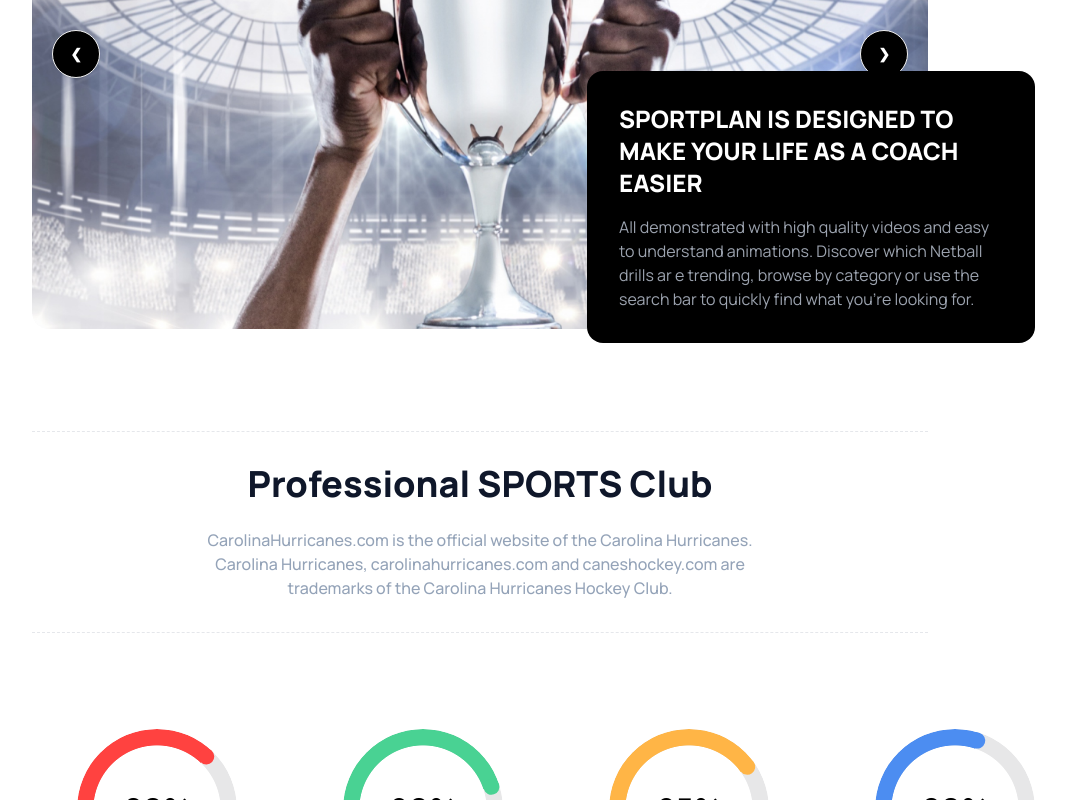
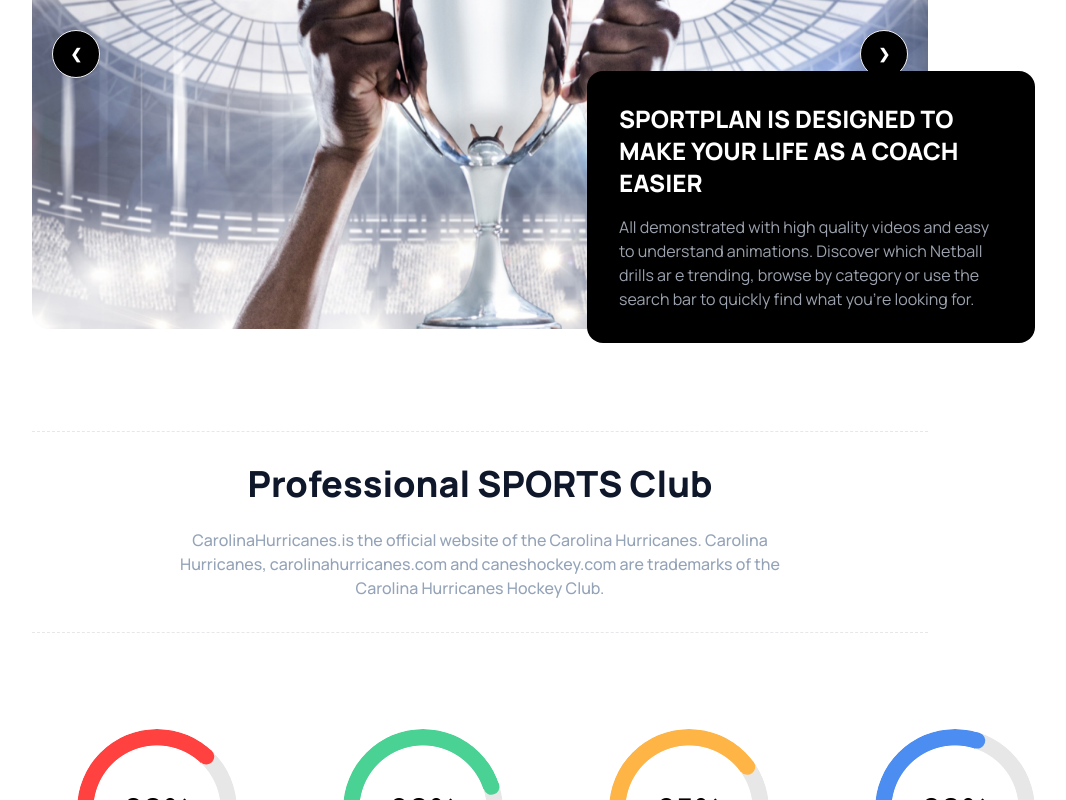
Before and after one commit to alihosain500/Sports-Engine, a plain HTML site: page index.html in a window 1280 px wide. Shown: the part 365-1165 px from the top of the page, without its empty margins (160-1226 px from the left). Drawn offline with nearby package versions, Linux system fonts and the light colour scheme.

Commit message:
index.html

```diff
--- a/index.html
+++ b/index.html
@@ -181,7 +181,7 @@
         <p
           class="text-center m-auto font-medium lg:text-base text-sm lg:text-slate-400 w-[292px] lg:w-[600px] mt-4 mb-6 lg:mt-6 lg:mb-8"
         >
-        CarolinaHurricanes.com is the official website of the Carolina Hurricanes. Carolina Hurricanes, carolinahurricanes.com and caneshockey.com are trademarks of the Carolina Hurricanes Hockey Club.
+        CarolinaHurricanes.is the official website of the Carolina Hurricanes. Carolina Hurricanes, carolinahurricanes.com and caneshockey.com are trademarks of the Carolina Hurricanes Hockey Club.
         </p>
         <hr class="border-dashed" />
       </div>
```
